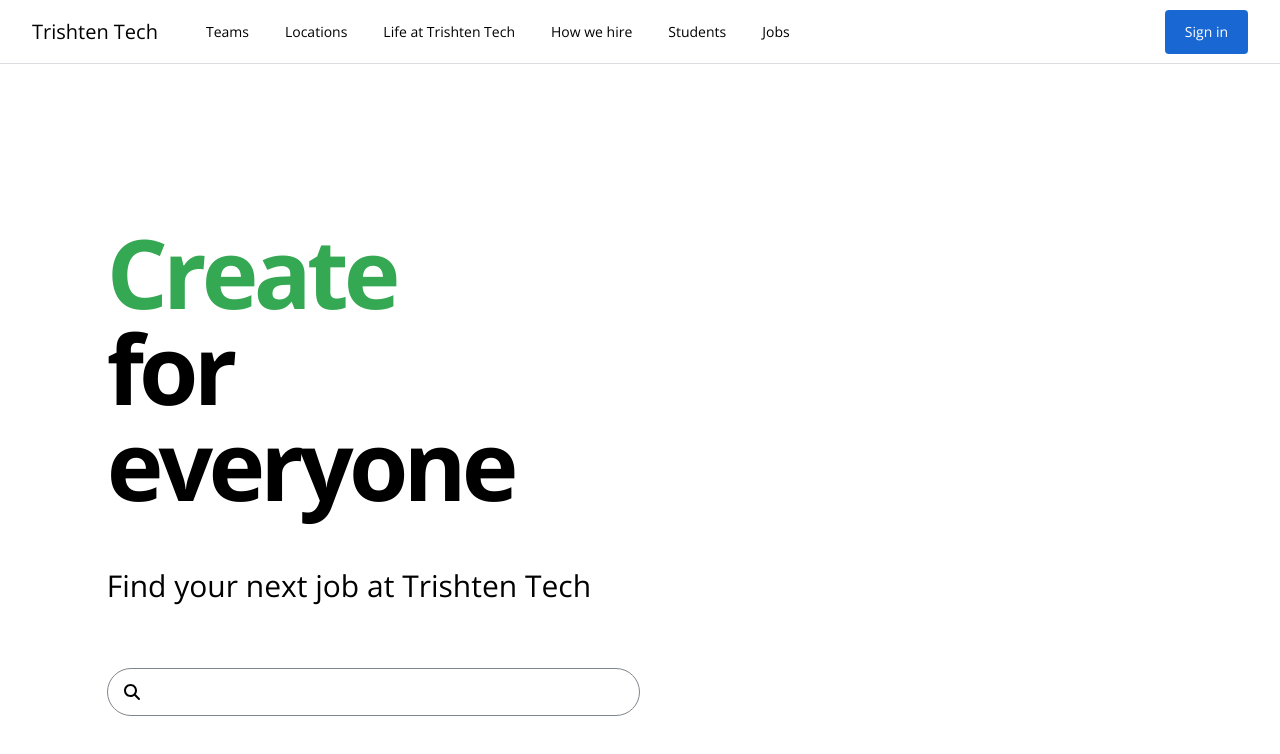
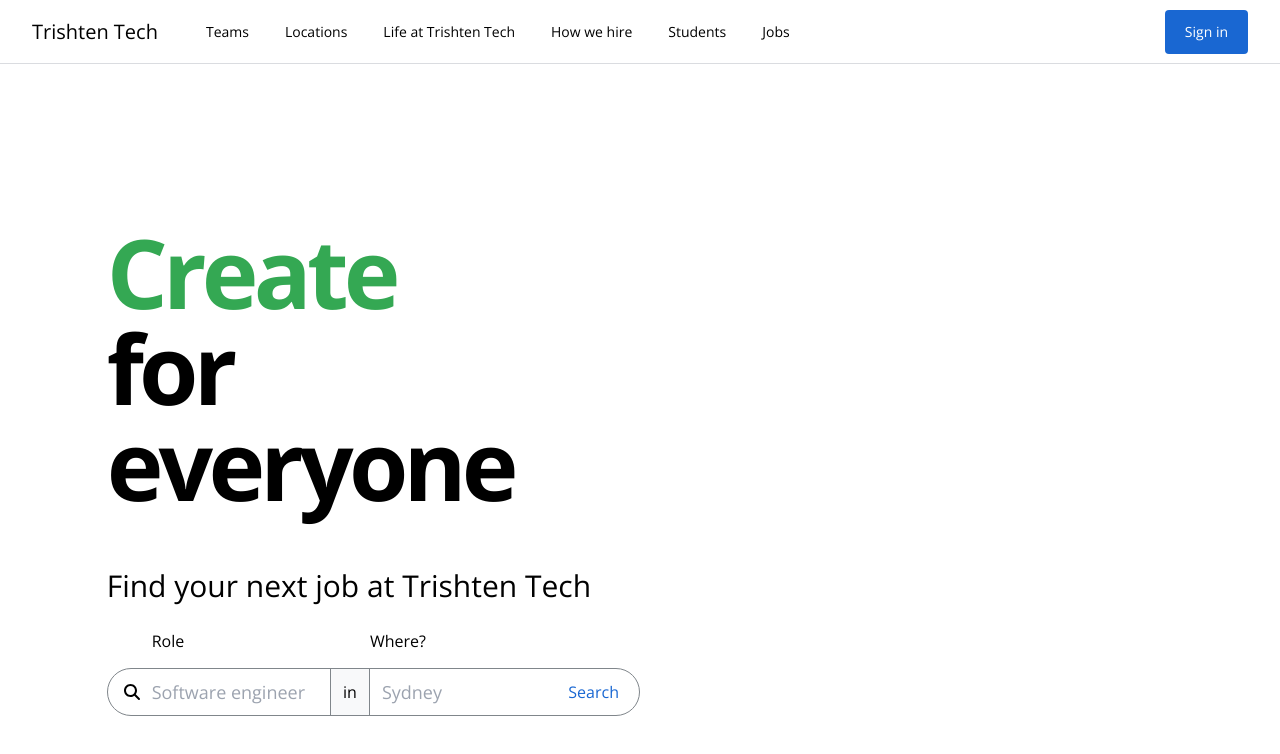
Before and after one commit to acharayaP03/Job-Search, a Vue app: page / in a window 1280 px wide. Shown: the top 754 px of the page. Built offline with nearby package versions, Linux system fonts and the light colour scheme.

Commit message:
button to fit in form

```diff
--- a/src/components/ActionButton.vue
+++ b/src/components/ActionButton.vue
@@ -37,11 +37,11 @@ export default {
 
 <style scoped>
 button {
-  @apply rounded px-5 py-3 font-medium;
+  @apply  px-5 py-3 font-medium;
 }
 
 .primary {
-  @apply border-0 bg-brand-blue-1 text-white hover:shadow-blue
+  @apply rounded bg-brand-blue-1 text-white hover:shadow-blue
 }
 
 .secondary {
--- a/src/components/JobSearchForm.vue
+++ b/src/components/JobSearchForm.vue
@@ -1,13 +1,27 @@
 <template>
   <form class="flex h-12 w-full items-center rounded-3xl border border-solid border-brand-gray-3">
     <font-awesome-icon :icon="['fas', 'search']" class="ml-4 mr-3"></font-awesome-icon>
+    <div class="flex flex-1 flex-nowrap h-full text-base font-light">
+      <div class="flex h-full flex-1 relative items-center pr-3">
+        <label class="absolute left-0 -top-10">Role</label>
+        <input type="text" placeholder="Software engineer" class="w-full text-lg font-normal focus:outline-none">
+      </div>
+      <span class="flex items-center h-full border-l border-r border-brand-gray-3 bg-brand-gray-2 px-3">in</span>
+      <div class="flex h-full flex-1 relative items-center pl-3">
+        <label class="absolute left-0 -top-10">Where?</label>
+        <input type="text" placeholder="Sydney" class="w-full text-lg font-normal focus:outline-none">
+      </div>
+    </div>
+
+    <action-button text="Search" button-type="secondary" class="rounded-r-3xl"/>
   </form>
 </template>
 
 <script>
 import {FontAwesomeIcon} from "@fortawesome/vue-fontawesome";
+import ActionButton from "./ActionButton.vue";
 export default {
   name: "JobSearchForm",
-  components: {FontAwesomeIcon}
+  components: {FontAwesomeIcon, ActionButton}
 }
 </script>
```
